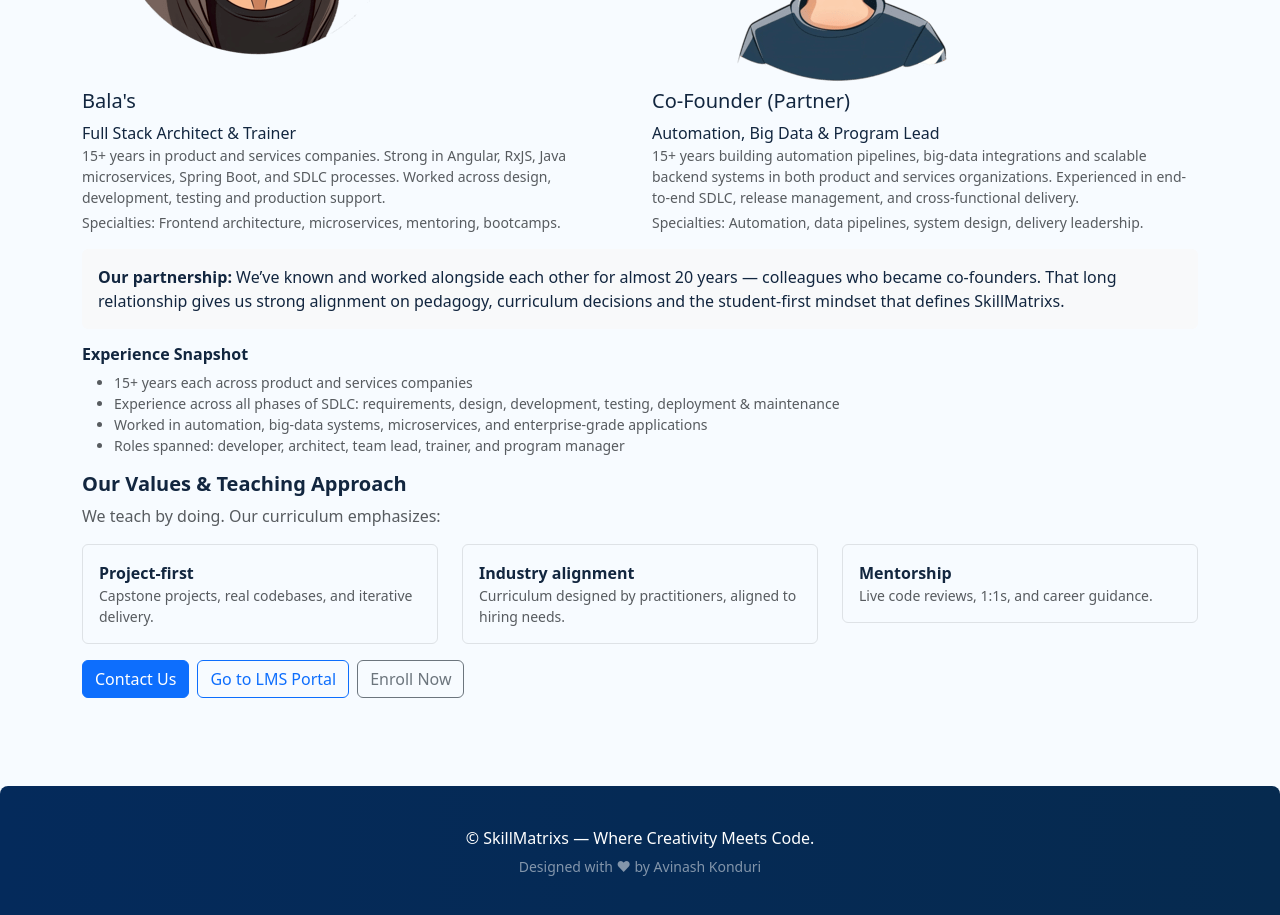
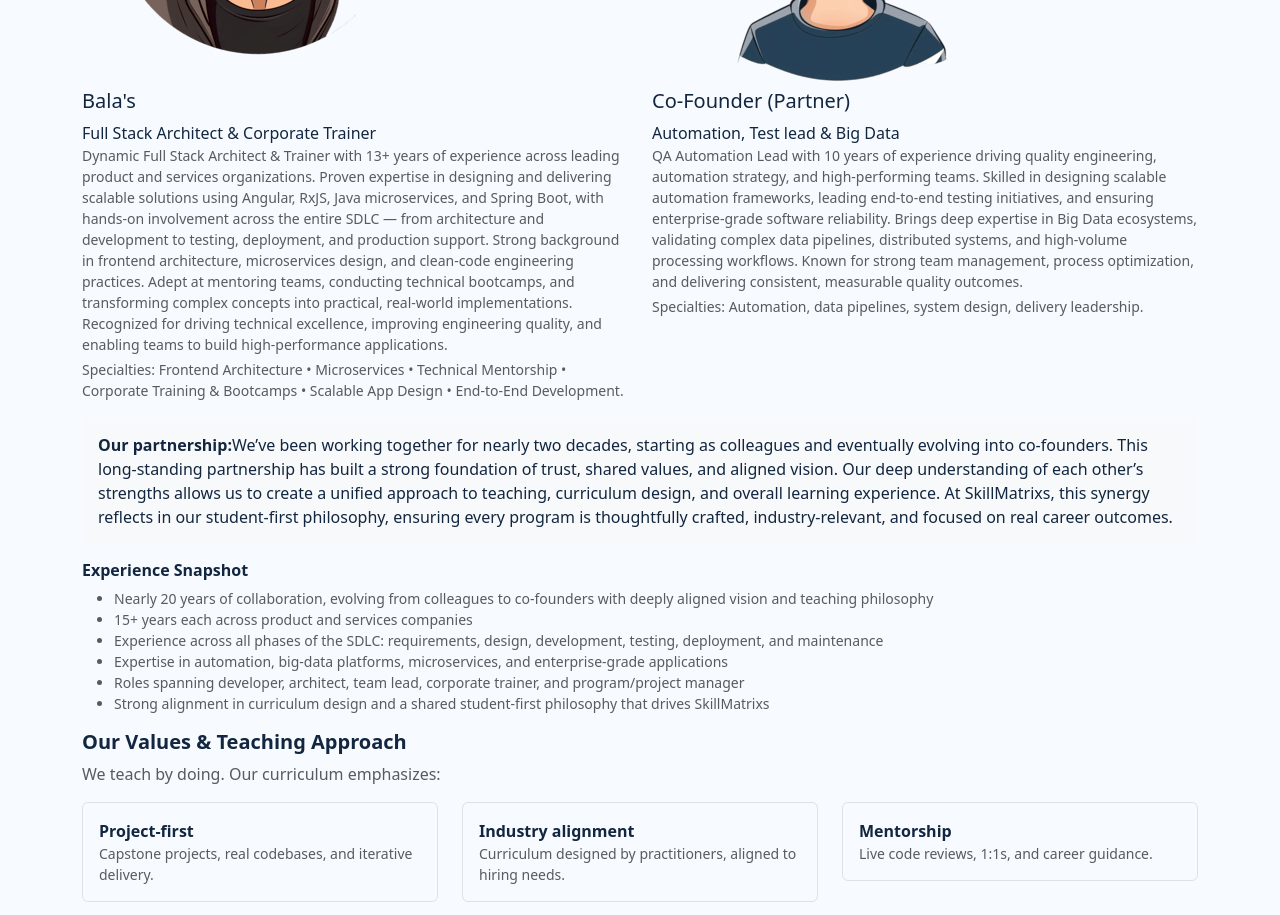
Before and after one commit to skillmatrixsinfo-beep/skillmatrixsWeb, a plain HTML site: page about.html in a window 1280 px wide. Shown: the part 640-1555 px from the top of the page. Drawn offline with nearby package versions, Linux system fonts and the light colour scheme.

Commit message:
Updated the above session

```diff
--- a/about.html
+++ b/about.html
@@ -88,7 +88,7 @@
       <section class="team-card" aria-labelledby="about-team-title">
         <h2 id="about-team-title" class="h4 fw-bold">About the Team</h2>
 
-        <p class="text-muted">We are a two-person founding team with deep, complementary experience in software product and services—together we've been close collaborators for ~20 years. Between us we bring extensive hands-on knowledge across the full software lifecycle, multiple domains (including automation and big data), and a breadth of roles from engineering to product and program leadership.</p>
+        <p class="text-muted">We are a two-person founding team with strong, complementary expertise in software products and services—and nearly 20 years of close collaboration. Together, we bring deep hands-on experience across the full software lifecycle, multiple domains such as automation and big data, and a wide range of roles spanning engineering, product, and program leadership.</p>
 
         <div class="row team-grid gy-3 mt-3">
           <!-- Person 1 -->
@@ -97,11 +97,13 @@
               <img src="/images/bala.png" alt="bala">
               <div>
                 <h5 id="p1-name">Bala's</h5>
-                <div class="role">Full Stack Architect & Trainer</div>
+                <div class="role">Full Stack Architect & Corporate Trainer</div>
                 <p class="small text-muted mb-1">
-                  15+ years in product and services companies. Strong in Angular, RxJS, Java microservices, Spring Boot, and SDLC processes. Worked across design, development, testing and production support.
+                  Dynamic Full Stack Architect & Trainer with 13+ years of experience across leading product and services organizations. Proven expertise in designing and delivering scalable solutions using Angular, RxJS, Java microservices, and Spring Boot, with hands-on involvement across the entire SDLC — from architecture and development to testing, deployment, and production support.
+
+Strong background in frontend architecture, microservices design, and clean-code engineering practices. Adept at mentoring teams, conducting technical bootcamps, and transforming complex concepts into practical, real-world implementations. Recognized for driving technical excellence, improving engineering quality, and enabling teams to build high-performance applications.
                 </p>
-                <div class="small text-muted">Specialties: Frontend architecture, microservices, mentoring, bootcamps.</div>
+                <div class="small text-muted">Specialties: Frontend Architecture • Microservices • Technical Mentorship • Corporate Training & Bootcamps • Scalable App Design • End-to-End Development.</div>
               </div>
             </div>
           </div>
@@ -112,9 +114,9 @@
               <img src="/images/rajesh.png" alt="Co-founder">
               <div>
                 <h5 id="p2-name">Co-Founder (Partner)</h5>
-                <div class="role">Automation, Big Data & Program Lead</div>
+                <div class="role">Automation, Test lead & Big Data</div>
                 <p class="small text-muted mb-1">
-                  15+ years building automation pipelines, big-data integrations and scalable backend systems in both product and services organizations. Experienced in end-to-end SDLC, release management, and cross-functional delivery.
+                  QA Automation Lead with 10 years of experience driving quality engineering, automation strategy, and high-performing teams. Skilled in designing scalable automation frameworks, leading end-to-end testing initiatives, and ensuring enterprise-grade software reliability. Brings deep expertise in Big Data ecosystems, validating complex data pipelines, distributed systems, and high-volume processing workflows. Known for strong team management, process optimization, and delivering consistent, measurable quality outcomes.
                 </p>
                 <div class="small text-muted">Specialties: Automation, data pipelines, system design, delivery leadership.</div>
               </div>
@@ -124,7 +126,9 @@
           <!-- Partnership note -->
           <div class="col-12">
             <div class="p-3 bg-light rounded">
-              <p class="mb-0"><strong>Our partnership:</strong> We’ve known and worked alongside each other for almost 20 years — colleagues who became co-founders. That long relationship gives us strong alignment on pedagogy, curriculum decisions and the student-first mindset that defines SkillMatrixs.</p>
+              <p class="mb-0"><strong>Our partnership:</strong>We’ve been working together for nearly two decades, starting as colleagues and eventually evolving into co-founders. This long-standing partnership has built a strong foundation of trust, shared values, and aligned vision. Our deep understanding of each other’s strengths allows us to create a unified approach to teaching, curriculum design, and overall learning experience.
+
+At SkillMatrixs, this synergy reflects in our student-first philosophy, ensuring every program is thoughtfully crafted, industry-relevant, and focused on real career outcomes.</p>
             </div>
           </div>
         </div>
@@ -133,10 +137,12 @@
         <div class="mt-3">
           <h6 class="fw-bold">Experience Snapshot</h6>
           <ul class="small text-muted">
-            <li>15+ years each across product and services companies</li>
-            <li>Experience across all phases of SDLC: requirements, design, development, testing, deployment & maintenance</li>
-            <li>Worked in automation, big-data systems, microservices, and enterprise-grade applications</li>
-            <li>Roles spanned: developer, architect, team lead, trainer, and program manager</li>
+             <li>Nearly 20 years of collaboration, evolving from colleagues to co-founders with deeply aligned vision and teaching philosophy</li>
+  <li>15+ years each across product and services companies</li>
+  <li>Experience across all phases of the SDLC: requirements, design, development, testing, deployment, and maintenance</li>
+  <li>Expertise in automation, big-data platforms, microservices, and enterprise-grade applications</li>
+  <li>Roles spanning developer, architect, team lead, corporate trainer, and program/project manager</li>
+  <li>Strong alignment in curriculum design and a shared student-first philosophy that drives SkillMatrixs</li>
           </ul>
         </div>
       </section>
```
